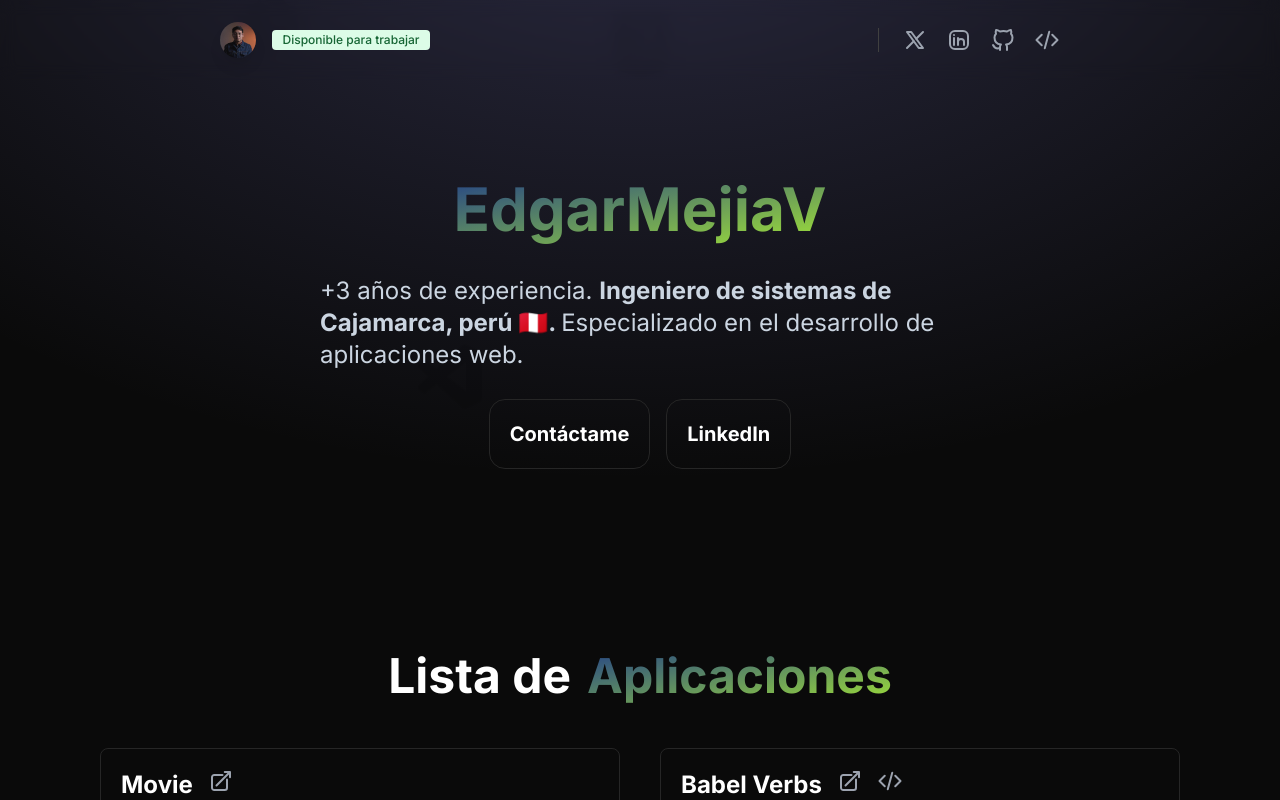
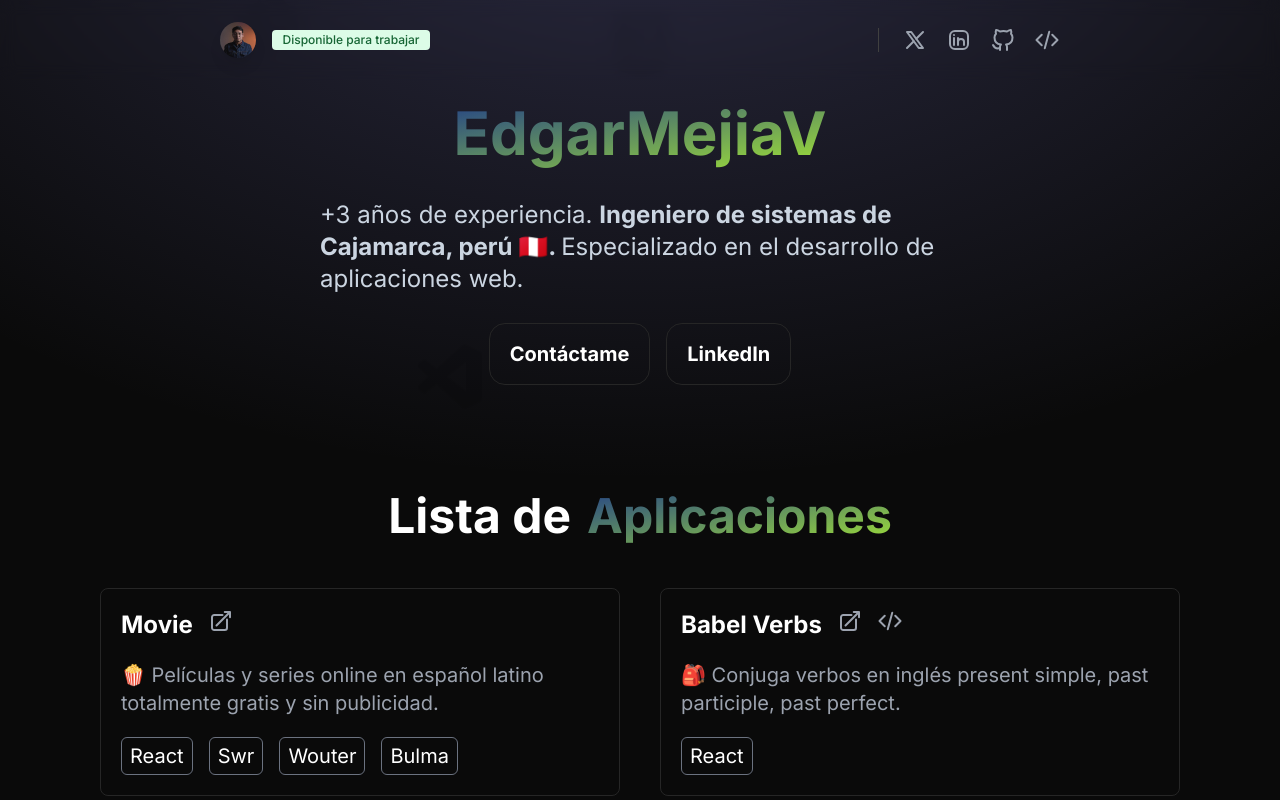
Before and after one commit to Edgarmejiav/edgarmejiav-web, a Next.js app: page / in a window 1280 px wide. Shown: the top 800 px of the page. Built offline with nearby package versions, Linux system fonts and the light colour scheme.

Commit message:
feat: text size

```diff
--- a/app/components/page/ContainerPage.js
+++ b/app/components/page/ContainerPage.js
@@ -1,7 +1,7 @@
 import Link from "next/link";
 
 export const ContainerPage = () => {
-    return (<div className="flex flex-col items-center justify-center   min-h-[80vh]  gap-7  ">
+    return (<div className="flex flex-col items-center justify-center   min-h-[60vh]  gap-7  ">
         <h1 className="
              bg-gradient-to-br from-blue-900 to-lime-400
              text-transparent
@@ -20,14 +20,14 @@ export const ContainerPage = () => {
             <button className=" flex items-center gap-2 border border-neutral-800 p-3 rounded-2xl font-bold hover:bg-neutral-800 hover:text-white
                    ">
                 <Link
-                    className="flex items-center sm:p-2 p-1 sm:text-[20px] text-xl  scroll-smooth hover:scroll-auto"
+                    className="flex items-center sm:p-2 p-1 sm:text-[20px] text-sm scroll-smooth hover:scroll-auto"
                     href="mailto:legamejiav@gmail.com">
                     Contáctame
                 </Link>
             </button>
             <button className=" flex items-center gap-2 border border-neutral-800 p-3 rounded-2xl font-bold hover:bg-neutral-800 hover:text-white
                    ">
-                <Link className="flex items-center sm:p-2 p-1 sm:text-[20px] text-xl  scroll-smooth hover:scroll-auto"
+                <Link className="flex items-center sm:p-2 p-1 sm:text-[20px] text-sm  scroll-smooth hover:scroll-auto"
                       target="_blank"
                       href="https://www.linkedin.com/in/legamejiav/">
                     LinkedIn
```
